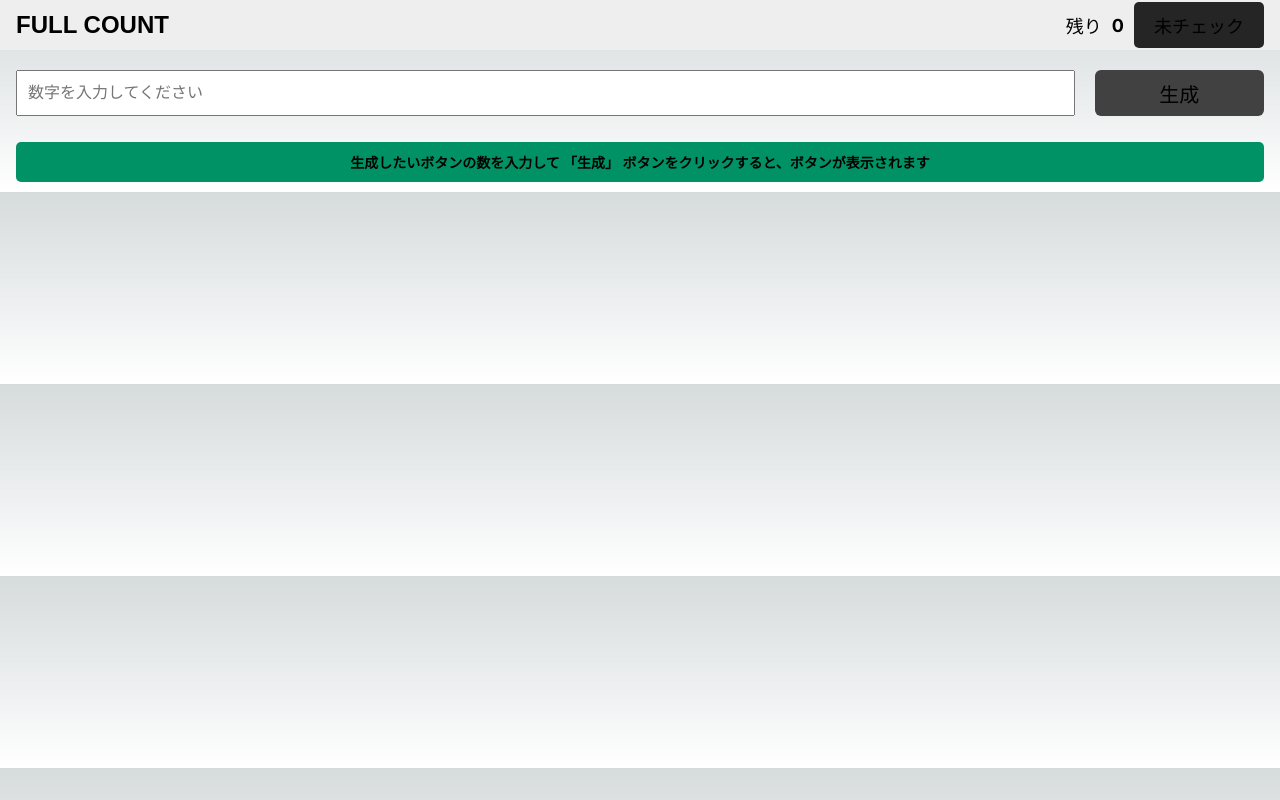
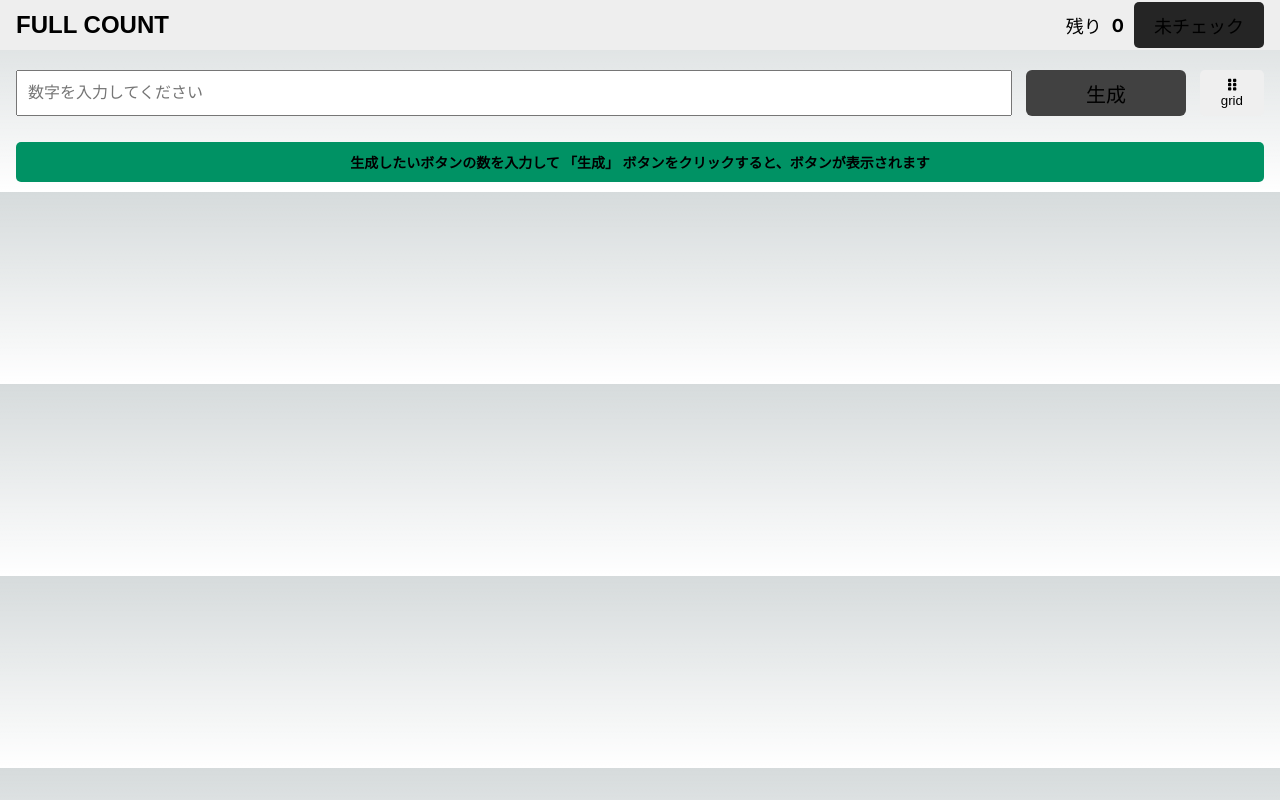
Before and after one commit to phoby20/fullcount, a Next.js app: page / in a window 1280 px wide. Built offline with nearby package versions, Linux system fonts and the light colour scheme; a web font is replaced by a local one.

Commit message:
gridボタンでstyle制御

```diff
--- a/src/app/Main/page.module.scss
+++ b/src/app/Main/page.module.scss
@@ -3,11 +3,17 @@
     margin-top: 70px;
     .generate {
       display: flex;
-      column-gap: 20px;
+      column-gap: 14px;
       margin: 16px;
 
       &_button {
         width: 200px;
+      }
+
+      &_align_button {
+        padding: 0 20px;
+        border-radius: 5px;
+        border: none;
       }
     }
   }
--- a/src/app/Main/page.tsx
+++ b/src/app/Main/page.tsx
@@ -7,6 +7,20 @@ import NumberButton from "../ui/atoms/NumberButton";
 import Input from "../ui/atoms/Input";
 import { useEffect, useRef, useState } from "react";
 import NotCheckedModal from "../ui/organisms/NotCheckedModal";
+import { config } from "@fortawesome/fontawesome-svg-core";
+import "@fortawesome/fontawesome-svg-core/styles.css";
+import { FontAwesomeIcon } from "@fortawesome/react-fontawesome";
+import { faGripVertical, faList } from "@fortawesome/free-solid-svg-icons";
+
+config.autoAddCss = false;
+
+const blockStyle = {
+  display: "flex",
+  flexDirection: "column",
+};
+const gridStyle = {
+  display: "grid",
+};
 
 export default function Main() {
   const [totalUser, setTotalUser] = useState(0); // 숫자를 입력받아 저장
@@ -16,6 +30,7 @@ export default function Main() {
   const [clickCount, setClickCount] = useState(0); //클릭한 버튼의 갯수
   const [remainingCount, setRemainingCount] = useState(0); //아직 클릭하지 않은 갯수
   const [showNotCheckedModal, setShowNotCheckedModal] = useState(false);
+  const [isGrid, setIsgrid] = useState(true);
   const elementRef = useRef<HTMLDivElement>(null);
 
   const updateNumber = (value: string) => {
@@ -53,6 +68,10 @@ export default function Main() {
 
   const switchModal = () => {
     setShowNotCheckedModal(!showNotCheckedModal);
+  };
+
+  const switchGridButton = () => {
+    setIsgrid(!isGrid);
   };
 
   useEffect(() => {
@@ -94,6 +113,22 @@ export default function Main() {
                 disabled={totalUser ? false : true}
               />
             </div>
+            <button
+              className={styles.generate_align_button}
+              onClick={switchGridButton}
+            >
+              {isGrid ? (
+                <>
+                  <FontAwesomeIcon icon={faGripVertical} />
+                  grid
+                </>
+              ) : (
+                <>
+                  <FontAwesomeIcon icon={faList} />
+                  list
+                </>
+              )}
+            </button>
           </div>
         </div>
       </section>
@@ -101,7 +136,10 @@ export default function Main() {
       <section>
         <div className={styles.button_wrap} ref={elementRef}>
           {buttons.length > 0 ? (
-            <div className={styles.buttons}>
+            <div
+              className={styles.buttons}
+              style={isGrid ? blockStyle : gridStyle}
+            >
               {buttons.map(({ id, enabled }) => (
                 <NumberButton
                   key={id}
```
